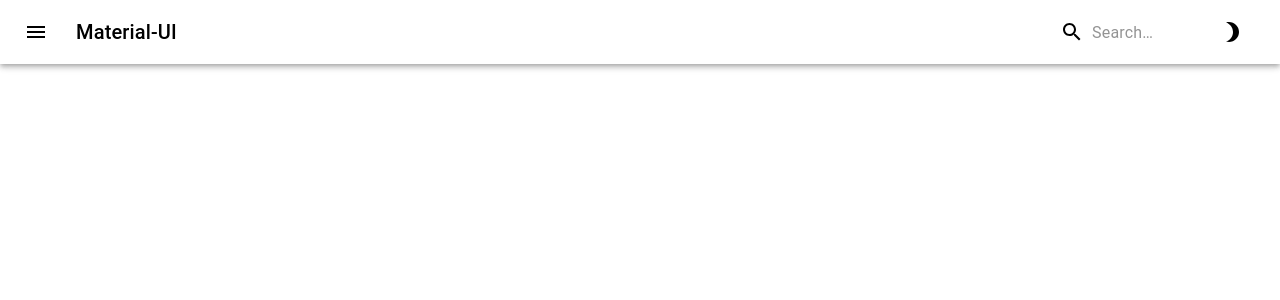
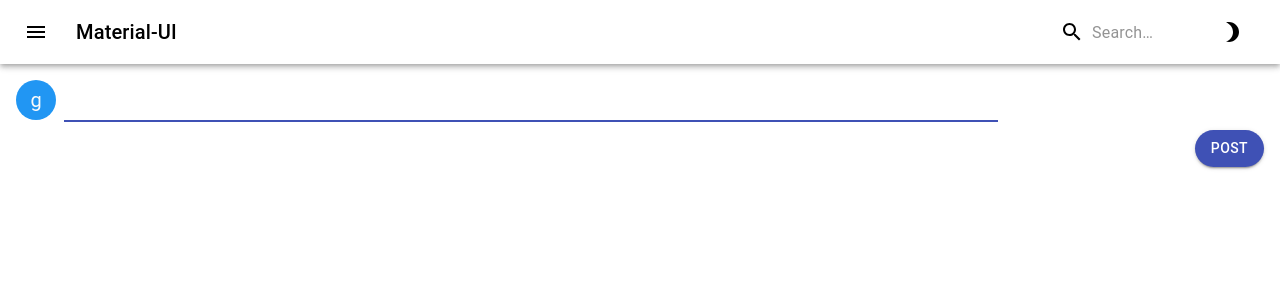
Before and after one commit to amansethi00/sm-app, a React (Create React App) app: page /compose/post in a window 1280 px wide. Before the commit this address had no page. Shown: the top 300 px of the page. Built offline with nearby package versions, Linux system fonts and the light colour scheme.

Commit message:
feature:add new post,add new comment

```diff
--- a/src/App.js
+++ b/src/App.js
@@ -1,21 +1,24 @@
 import React from "react";
 import logo from "./logo.svg";
-import {Counter} from "./features/counter/Counter";
-import {Header} from "./features/header/Header";
+import { Counter } from "./features/counter/Counter";
+import { Header } from "./features/header/Header";
 import "./App.css";
-import {Routes, Route} from "react-router-dom";
-import {PostsList,SinglePost} from "./features/posts";
-import {themes} from "./features/themes/getTheme";
+import { Routes, Route } from "react-router-dom";
+import { PostsList, SinglePost } from "./features/posts";
+import { themes } from "./features/themes/getTheme";
 import { useTheme } from "@material-ui/core";
 import { useSelector } from "react-redux";
+import { InputPost } from "./features/posts/InputPost";
+import { Homepage } from "./Homepage";
 function App() {
-  const {theme} = useSelector(state=>state.theme);
+  const { theme } = useSelector((state) => state.theme);
   return (
-    <div className="App" style={{backgroundColor:themes[theme].secondary,}}>
+    <div className="App" style={{ backgroundColor: themes[theme].secondary }}>
       <Header />
       <Routes>
-        <Route path="/" element={<PostsList />} />
+        <Route path="/" element={<Homepage />} />
         <Route path="/posts/:postId" element={<SinglePost />} />
+        <Route path="/compose/post" element={<InputPost />} />
       </Routes>
     </div>
   );
--- /dev/null
+++ b/src/Homepage.jsx
@@ -0,0 +1,26 @@
+import React from "react";
+import { PostsList } from "./features/posts";
+import { Fab, makeStyles } from "@material-ui/core";
+import AddIcon from "@material-ui/icons/Add";
+import { Link } from "react-router-dom";
+const useStyles = makeStyles({
+  button: {
+    position: "fixed",
+    bottom: "2rem",
+    right: "2rem",
+    zIndex: 1000,
+  },
+});
+export const Homepage = () => {
+  const classes = useStyles();
+  return (
+    <section>
+      <Link to="/compose/post">
+        <Fab className={classes.button} color="primary" aria-label="add">
+          <AddIcon />
+        </Fab>
+      </Link>
+      <PostsList />
+    </section>
+  );
+};
--- a/src/features/posts/InputComment.jsx
+++ b/src/features/posts/InputComment.jsx
@@ -1,87 +1,64 @@
-import React from "react";
+import React, { useState } from "react";
 import { Grid } from "@material-ui/core";
 import { Avatar } from "@material-ui/core";
-import { useSelector } from "react-redux";
+import { useDispatch, useSelector } from "react-redux";
 import { TextField } from "@material-ui/core";
 import { makeStyles } from "@material-ui/styles";
 import { red, green, blue } from "@material-ui/core/colors";
 import { Button } from "@material-ui/core";
 import SendIcon from "@material-ui/icons/Send";
 import { Box } from "@material-ui/core";
+import { addComment } from "./postsSlice";
+import { InputTextField } from "./InputTextField";
 const useStyles = makeStyles((theme) => ({
   root: {
     padding: "1rem",
   },
-  avatarRed: {
-    backgroundColor: red[500],
-  },
-  avatarBlue: {
-    backgroundColor: blue[500],
-  },
-  avatarGreen: {
-    backgroundColor: green[500],
-  },
-  textFieldlight: {
-    width: "100%",
-    color: "black",
-  },
-  textFielddark: {
-    width: "100%",
-    color: "white",
-  },
+
   buttonlight: {
     borderRadius: "2rem",
+    marginTop: "0.5rem",
   },
   buttondark: {
     borderRadius: "2rem",
+    marginTop: "0.5rem",
   },
 }));
-export const InputComment = () => {
+export const InputComment = ({ post }) => {
   const theme = useSelector((state) => state.theme.theme);
+  const dispatch = useDispatch();
+  const classes = useStyles();
+  const [inputComment, setInputComment] = useState("");
   const user = useSelector((state) => {
     console.log(state);
     return state.user;
   });
   console.log({ user });
-  let avatarBackgroundColors = ["Red", "Blue", "Green"];
-  const classes = useStyles();
+
+  const commentHandler = () => {
+    if (inputComment !== "") {
+      const comment = {
+        content: inputComment,
+        username: user.username,
+        author: user.name,
+      };
+      dispatch(addComment({ id: post.id, comment }));
+      setInputComment("");
+    }
+  };
   return (
-    <Box display="flex" className={classes.root}>
-      <Grid container spacing={1} alignItems="flex-start">
-        <Grid item>
-          <Avatar
-            aria-label="avatar"
-            className={
-              classes[
-                "avatar" + avatarBackgroundColors[Math.floor(Math.random() * 3)]
-              ]
-            }
-          >
-            {user.username[0]}
-          </Avatar>
-        </Grid>
-        <Grid item style={{ width: "75%" }}>
-          <TextField
-            spellCheck="false"
-            className={classes["textField" + theme]}
-            InputProps={{ className: classes["textField" + theme] }}
-            multiline
-            id="comment input"
-            width="75%"
-          />
-        </Grid>
-      </Grid>
-      <Box justifyContent="flex-end" alignSelf="flex-end">
+    <Box display="flex" flexDirection="row" className={classes.root}>
+      <InputTextField setInputText={setInputComment} inputText={inputComment} />
+      <Box justifyContent="center" alignSelf="flex-start">
         <Button
-          // style={{ backgroundColor: "rgb(29, 161, 242)" }}
           color="primary"
-          // color="rgb(29, 161, 242)"
+          onClick={commentHandler}
           variant="contained"
           className={classes["button" + theme]}
           endIcon={<SendIcon />}
         >
           Reply
-        </Button>{" "}
+        </Button>
       </Box>
     </Box>
   );
--- /dev/null
+++ b/src/features/posts/InputPost.jsx
@@ -0,0 +1,57 @@
+import React, { useState } from "react";
+import { InputTextField } from "./InputTextField";
+import { makeStyles } from "@material-ui/core";
+import { Box, Button } from "@material-ui/core";
+import { useDispatch, useSelector } from "react-redux";
+import { addPost } from "./postsSlice";
+import { useNavigate } from "react-router-dom";
+const useStyles = makeStyles({
+  root: {
+    padding: "1rem",
+    display: "flex",
+    flexDirection: "column",
+  },
+  button: {
+    marginTop: "0.5rem",
+    borderRadius: "2rem ",
+  },
+});
+export const InputPost = () => {
+  const [inputText, setInputText] = useState("");
+  const classes = useStyles();
+  let navigate = useNavigate();
+  const dispatch = useDispatch();
+  const user = useSelector((state) => state.user);
+  const inputPostHandler = () => {
+    let rule = /^\s*$/;
+    if (rule.exec(inputText)) {
+      return;
+    }
+    dispatch(
+      addPost({
+        post: {
+          content: inputText,
+          author: user.name,
+          username: user.username,
+        },
+      })
+    );
+    setInputText("");
+    navigate("/");
+  };
+  return (
+    <section className={classes.root}>
+      <InputTextField inputText={inputText} setInputText={setInputText} />
+      <Box justifyContent="flex-end" alignSelf="flex-end">
+        <Button
+          color="primary"
+          variant="contained"
+          className={classes.button}
+          onClick={inputPostHandler}
+        >
+          Post
+        </Button>
+      </Box>
+    </section>
+  );
+};
--- /dev/null
+++ b/src/features/posts/InputTextField.jsx
@@ -0,0 +1,78 @@
+import React, { useRef, useEffect } from "react";
+import { Grid, Avatar, makeStyles } from "@material-ui/core";
+import { TextField } from "@material-ui/core";
+import { red, blue, green } from "@material-ui/core/colors";
+import { useSelector } from "react-redux";
+const useStyles = makeStyles({
+  avatarRed: {
+    backgroundColor: red[500],
+  },
+  avatarBlue: {
+    backgroundColor: blue[500],
+  },
+  avatarGreen: {
+    backgroundColor: green[500],
+  },
+  textFieldlight: {
+    width: "100%",
+    color: "black",
+  },
+  textFielddark: {
+    width: "100%",
+    color: "white",
+  },
+  inputPropslight: {
+    width: "100%",
+    color: "black",
+    textAlign: "left",
+    paddingTop: "1rem",
+  },
+  inputPropsdark: {
+    width: "100%",
+    color: "white",
+    paddingTop: "1rem",
+  },
+});
+export const InputTextField = ({ setInputText, inputText }) => {
+  const inputE1 = useRef(null);
+  let avatarBackgroundColors = ["Red", "Blue", "Green"];
+  const classes = useStyles();
+  const user = useSelector((state) => {
+    console.log(state);
+    return state.user;
+  });
+  const theme = useSelector((state) => state.theme.theme);
+  useEffect(() => {
+    inputE1.current.focus();
+  }, []);
+  return (
+    <Grid container spacing={1} alignItems="flex-start">
+      <Grid item>
+        <Avatar
+          aria-label="avatar"
+          className={
+            classes[
+              "avatar" + avatarBackgroundColors[Math.floor(Math.random() * 3)]
+            ]
+          }
+        >
+          {user.username[0]}
+        </Avatar>
+      </Grid>
+      <Grid item style={{ width: "75%" }}>
+        <TextField
+          onChange={(e) => setInputText(e.target.value)}
+          spellCheck="false"
+          className={classes["textField" + theme]}
+          InputProps={{ className: classes["inputProps" + theme] }}
+          multiline
+          inputRef={inputE1}
+          id="comment input"
+          width="75%"
+          //   style={{ minHeight: "5rem" }}
+          value={inputText}
+        />
+      </Grid>
+    </Grid>
+  );
+};
--- a/src/features/posts/SinglePost.jsx
+++ b/src/features/posts/SinglePost.jsx
@@ -60,7 +60,7 @@ export const SinglePost = ({
           <Card className={classes["root" + theme]}>
             <SinglePostReactionComponent post={post} />
           </Card>
-          <InputComment />
+          <InputComment post={post} />
         </>
       )}
 
--- a/src/features/posts/postsSlice.js
+++ b/src/features/posts/postsSlice.js
@@ -1,4 +1,4 @@
-import { createSlice, nanoid } from "@reduxjs/toolkit";
+import { createSlice, current, nanoid } from "@reduxjs/toolkit";
 
 const initialState = {
   posts: [
@@ -47,7 +47,21 @@ export const postsSlice = createSlice({
       const post = state.posts.find((post) => post.id === action.payload.id);
       post.reactions[action.payload.reaction]++;
     },
+    addComment: (state, action) => {
+      const post = state.posts.find((post) => post.id === action.payload.id);
+      post.comments.push(action.payload.comment);
+    },
+    addPost: (state, action) => {
+      console.log(current(state));
+      const post = action.payload.post;
+      post.reactions = { heart: 1, cry: 0, comments: 0 };
+      post.comments = [];
+      post.id = nanoid();
+      post.timestamp = new Date().toISOString();
+
+      state.posts.push({ ...post });
+    },
   },
 });
-export const { incrementReaction } = postsSlice.actions;
+export const { incrementReaction, addComment, addPost } = postsSlice.actions;
 export default postsSlice.reducer;
```
